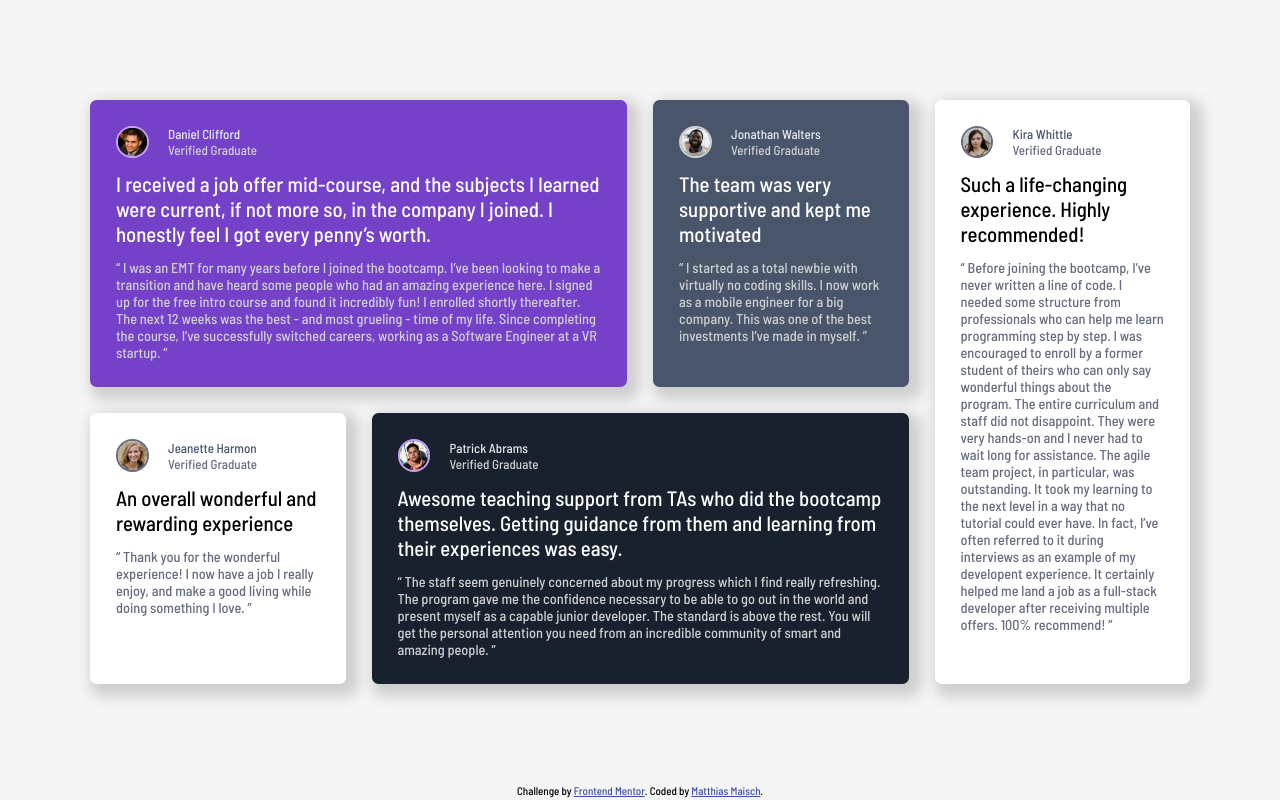
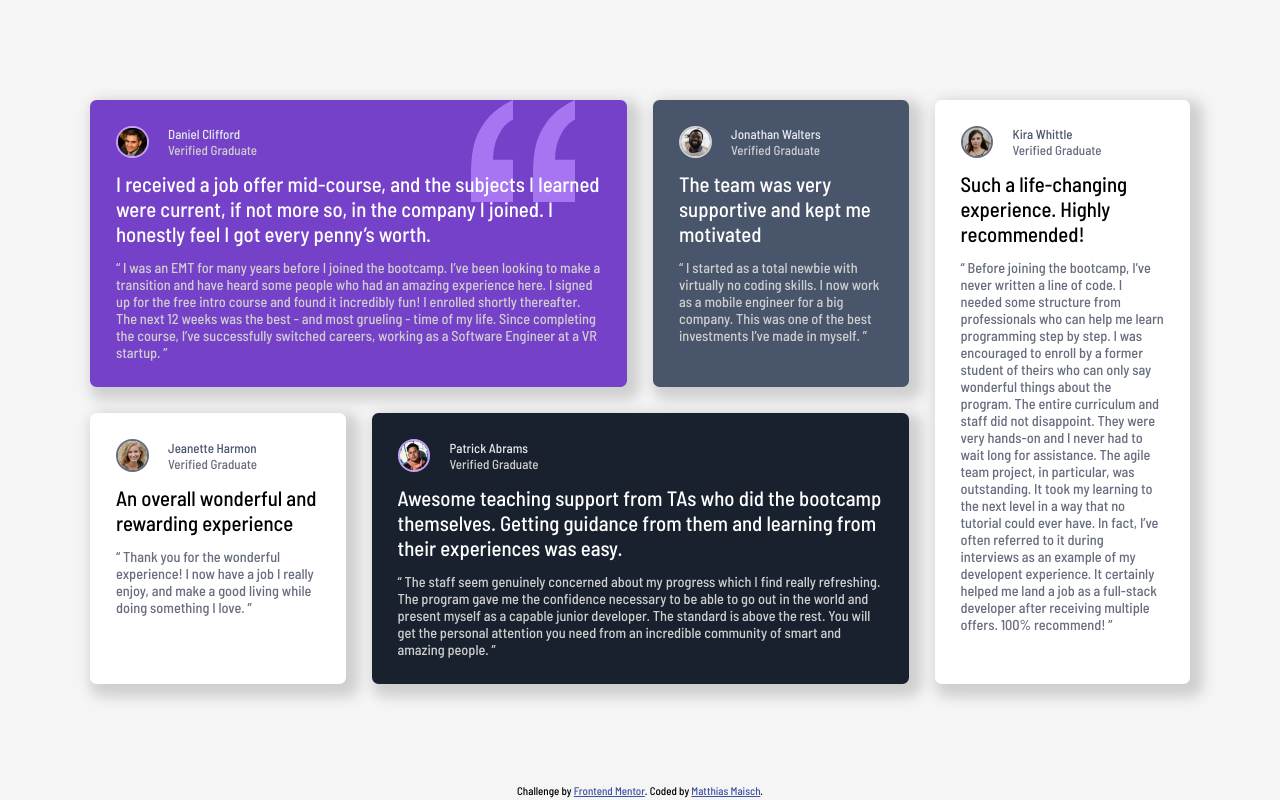
Before and after one commit to solloc/frontend-mentor-testimonials-grid, a plain HTML site: page index.html in a window 1280 px wide. Drawn offline with Linux system fonts and the light colour scheme.

Commit message:
quotes background image added

```diff
--- a/styles.css
+++ b/styles.css
@@ -166,6 +166,9 @@ footer a {
 
     .card-1 {
         grid-column: 1 / span 2;
+        background-image: url(./images/bg-pattern-quotation.svg);
+        background-repeat: no-repeat;
+        background-position: top right 4rem;
     }
 
     .card-3 {
```
